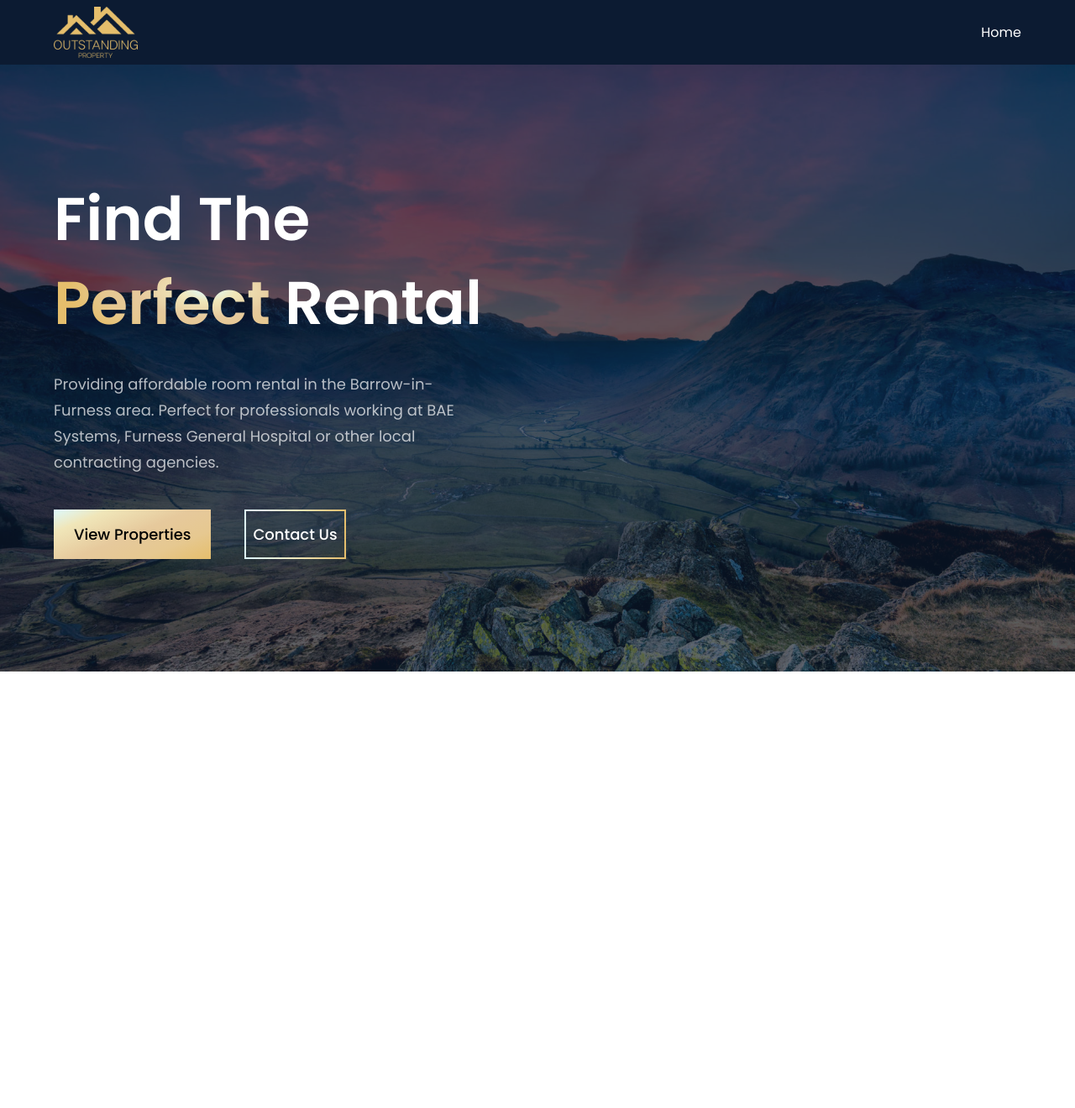
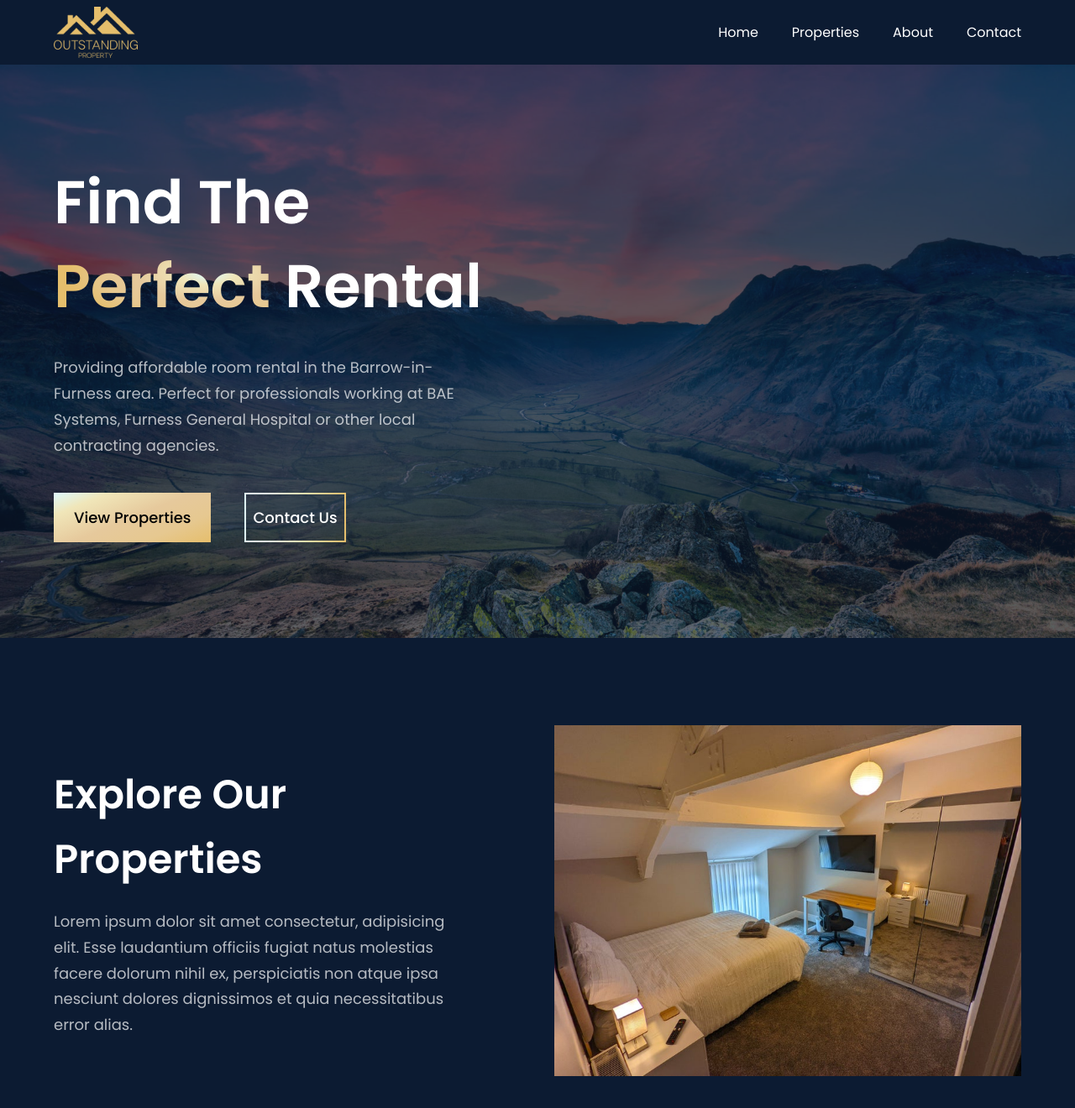
Before and after one commit to Jack-Camo/react-property-website, a React (Vite) app: page / in a window 1280 px wide. Shown: the top 1320 px of the page at 84% size. Before the commit the page ends 800 px from the top, so only its background shows below. Built offline with nearby package versions, Linux system fonts and the light colour scheme.

Commit message:
feat: create property component

```diff
--- a/src/App.jsx
+++ b/src/App.jsx
@@ -1,17 +1,27 @@
 import React from 'react'
 import styles from './style';
-import { Navbar, Hero } from './components';
+import { Navbar, Hero, Property } from './components';
 
 const App = () => (
+  <div>
   <div className='bg-primary w-full h-screen overflow-hidden flex flex-col'>
-    <div className={`${styles.paddingX} ${styles.flexCenter}`}>
-      <div className={`${styles.boxWidth}`}>
-        <Navbar />
+    <div className='w-full h-[95%] flex flex-col'>
+      <div className={`${styles.paddingX} ${styles.flexCenter}`}>
+        <div className={`${styles.boxWidth}`}>
+          <Navbar />
+        </div>
+      </div>
+
+      <div className={`bg-primary ${styles.flexStart} flex-1`}>
+        <Hero />
       </div>
     </div>
+  </div>
 
-    <div className={`bg-primary ${styles.flexStart} flex-1`}>
-      <Hero />
+    <div className={`bg-primary ${styles.paddingX} ${styles.flexStart}`}>
+      <div className={`${styles.boxWidth}`}>
+        <Property />
+      </div>
     </div>
   </div>
 );
--- a/src/assets/index.js
+++ b/src/assets/index.js
@@ -2,10 +2,12 @@ import menu from "./menu.svg";
 import close from "./close.svg";
 import logo_gold from './outstanding-property-logo-rectangle-gold.png';
 import lake_district_langdales from './lake-district-langdales.jpg';
+import dalton_room_1 from './property/dalton-room-1.jpg';
 
 export {
     logo_gold,
     menu,
     close,
-    lake_district_langdales
+    lake_district_langdales,
+    dalton_room_1
 };
--- /dev/null
+++ b/src/components/Property.jsx
@@ -0,0 +1,19 @@
+import styles, { layout } from "../style"
+import { dalton_room_1 } from "../assets"
+
+const Property = () => (
+  <section id='properties' className={layout.section}>
+    <div className={layout.sectionInfo}>
+      <h2 className={styles.heading2}>Explore Our <br className='sm:block hidden' /> Properties</h2>
+      <p className={`${styles.paragraph} max-w-[470px] mt-5`}>
+        Lorem ipsum dolor sit amet consectetur, adipisicing elit. Esse laudantium officiis fugiat natus molestias facere dolorum nihil ex, perspiciatis non atque ipsa nesciunt dolores dignissimos et quia necessitatibus error alias.
+      </p>
+    </div>
+
+    <div className={layout.sectionImg}>
+      <img src={dalton_room_1} alt='Bedroom' className='w-full h-auto' /> {/* max-w-[500px] max-h-[500px] */}
+    </div>
+  </section>
+)
+
+export default Property
--- a/src/components/index.js
+++ b/src/components/index.js
@@ -1,9 +1,11 @@
 import Navbar from "./Navbar";
 import Hero from "./Hero";
 import Button from "./Button";
+import Property from "./Property";
 
 export {
     Navbar,
     Hero,
-    Button
+    Button,
+    Property
 };
--- a/src/constants/index.js
+++ b/src/constants/index.js
@@ -2,5 +2,17 @@ export const navLinks = [
     {
         id: "home",
         title: "Home",
-    }
+    },
+    {
+        id: "properties",
+        title: "Properties",
+    },
+    {
+        id: "about",
+        title: "About",
+    },
+    {
+        id: "contact",
+        title: "Contact",
+    },
 ];
```
